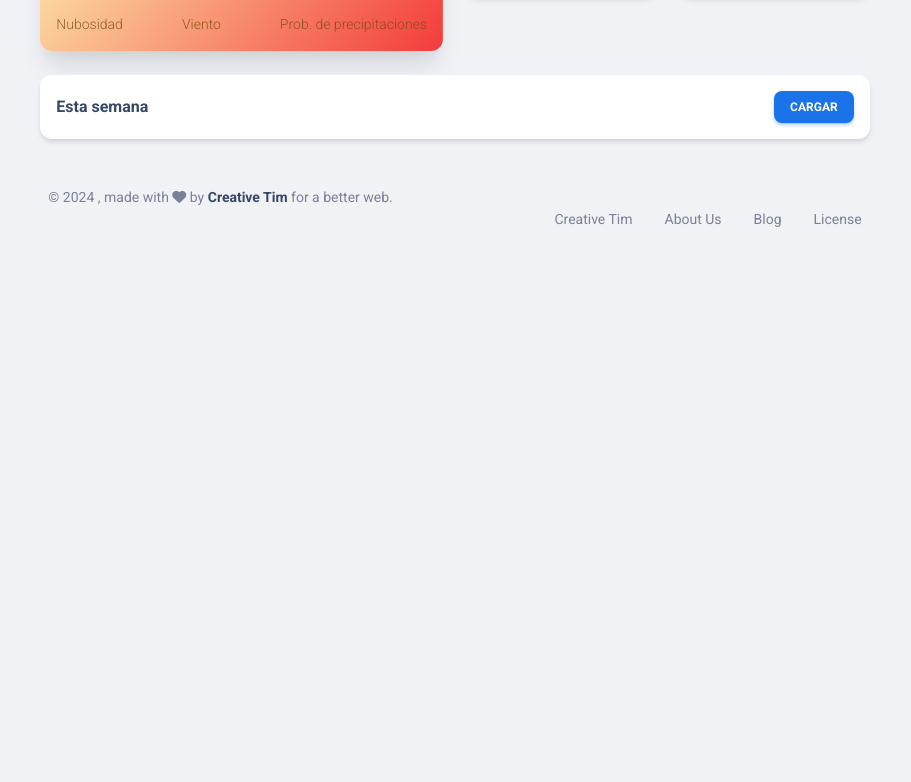
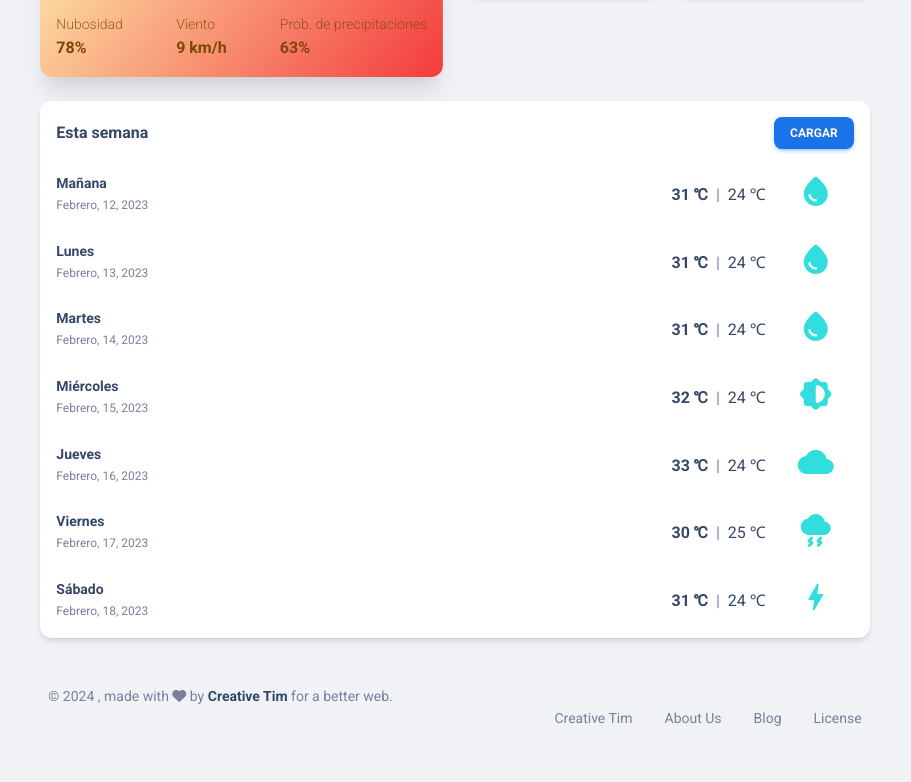
Before and after one commit to clerodri/weatherSite, a plain HTML site: page index.html in a window 1280 px wide. Shown: the part 276-1058 px from the top of the page, without its empty margins (185-1096 px from the left). Before the commit the page ends 800 px from the top, so only its background shows below. Drawn offline with Linux system fonts and the light colour scheme.

Commit message:
agregando Parte II

```diff
--- a/assets/js/weather.js
+++ b/assets/js/weather.js
@@ -3,12 +3,61 @@ import { weather_data } from "./data.js";
 let loadDayForecastData = () => {
   let [guayaquil, ambato, tema] = weather_data;
 
-  let { city, ...other } = guayaquil;
+  let {
+    city,
+    date,
+    maxtemperature,
+    mintemperature,
+    cloudiness,
+    wind,
+    rainfall,
+    ...other
+  } = guayaquil;
+
   let cityHTML = document.getElementById("city");
   cityHTML.innerHTML = city;
+
+  let dateHTML = document.getElementById("date");
+  dateHTML.innerHTML = date;
+
+  let maxtemperatureHTML = document.getElementById("maxtemperature");
+  maxtemperatureHTML.innerHTML = maxtemperature;
+
+  let mintemperatureHTML = document.getElementById("mintemperature");
+  mintemperatureHTML.innerHTML = mintemperature;
+
+  let cloudinessHTML = document.getElementById("cloudiness");
+  cloudinessHTML.innerHTML = cloudiness;
+
+  let windHTML = document.getElementById("wind");
+  windHTML.innerHTML = wind;
+
+  let rainfallHTML = document.getElementById("rainfall");
+  rainfallHTML.innerHTML = rainfall;
 };
 
-let loadWeekForecastData = () => {};
+let loadWeekForecastData = () => {
+  let [guayaquil, ambato, tema] = weather_data;
+  let { forecast_week } = guayaquil;
+  let container = document.getElementById("test");
+  container.innerHTML = "";
+  forecast_week.forEach((element) => {
+    let ItemHTML = document.createElement("li");
+    ItemHTML.className =
+      "list-group-item border-0 d-flex justify-content-between ps-0 mb-2 border-radius-lg";
+    ItemHTML.innerHTML = `
+    <div class="d-flex flex-column">
+    <h6 class="mb-1 text-dark font-weight-bold text-sm">${element.text}</h6>
+    <span class="text-xs">${element.date}</span>
+    </div>
+    <div class="d-flex align-items-center ">
+    <span class="font-weight-bold text-dark mx-2">${element.temperature.max}</span> |  <span class="text-dark mx-2">${element.temperature.min}</span>
+    <div class="ms-4"><i class="material-icons fs-2 me-1 rainy">${element.icon}</i></div>
+    </div>
+    `;
+    container.appendChild(ItemHTML);
+  });
+};
 
 loadDayForecastData();
 loadWeekForecastData();
--- a/index.html
+++ b/index.html
@@ -229,7 +229,7 @@
                 </div>
               </div>
               <div class="card-body p-3 pb-0">
-                <ul class="list-group">
+                <ul id="test" class="list-group">
                   <!-- template_forecast -->
                 </ul>
               </div>
```
